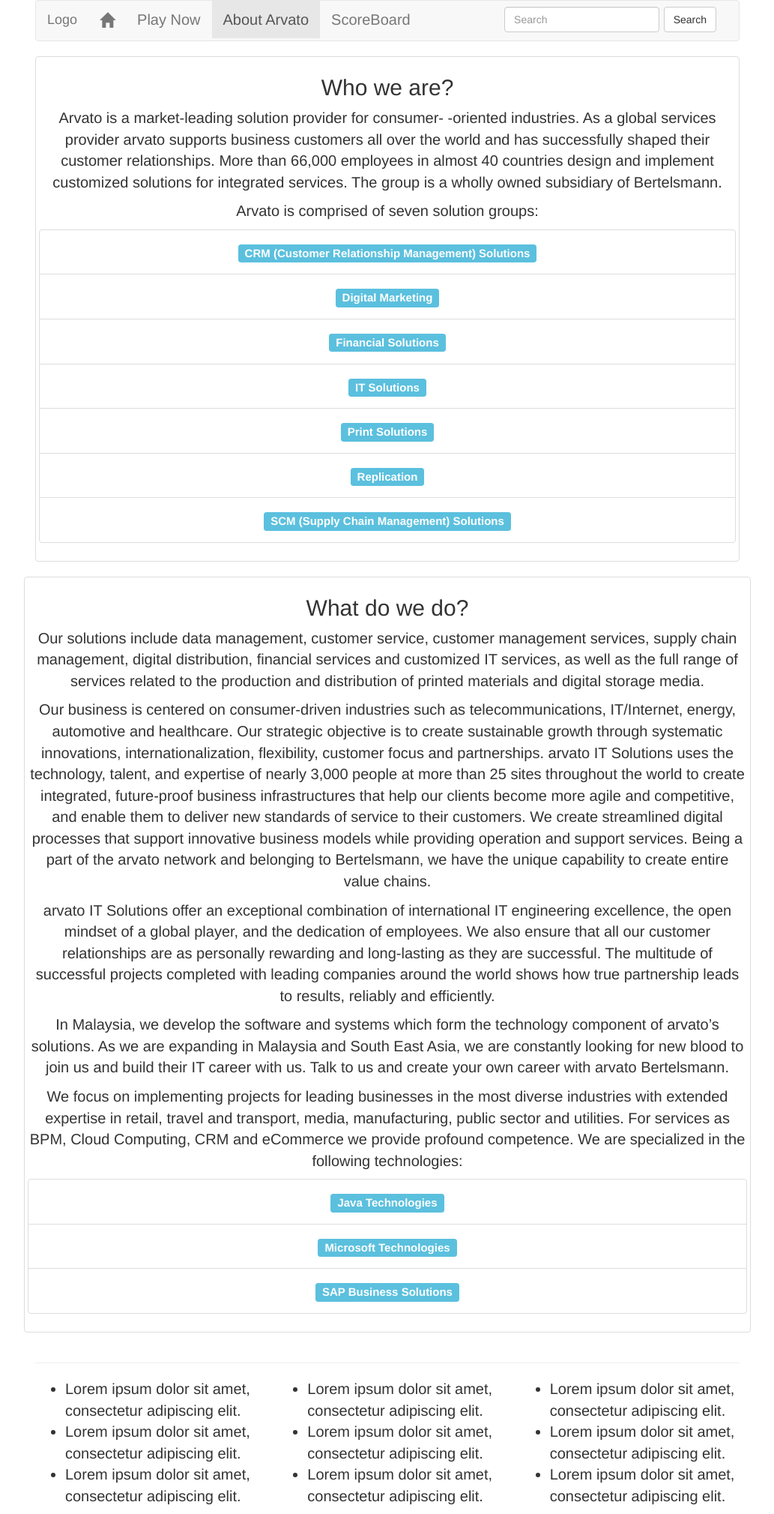
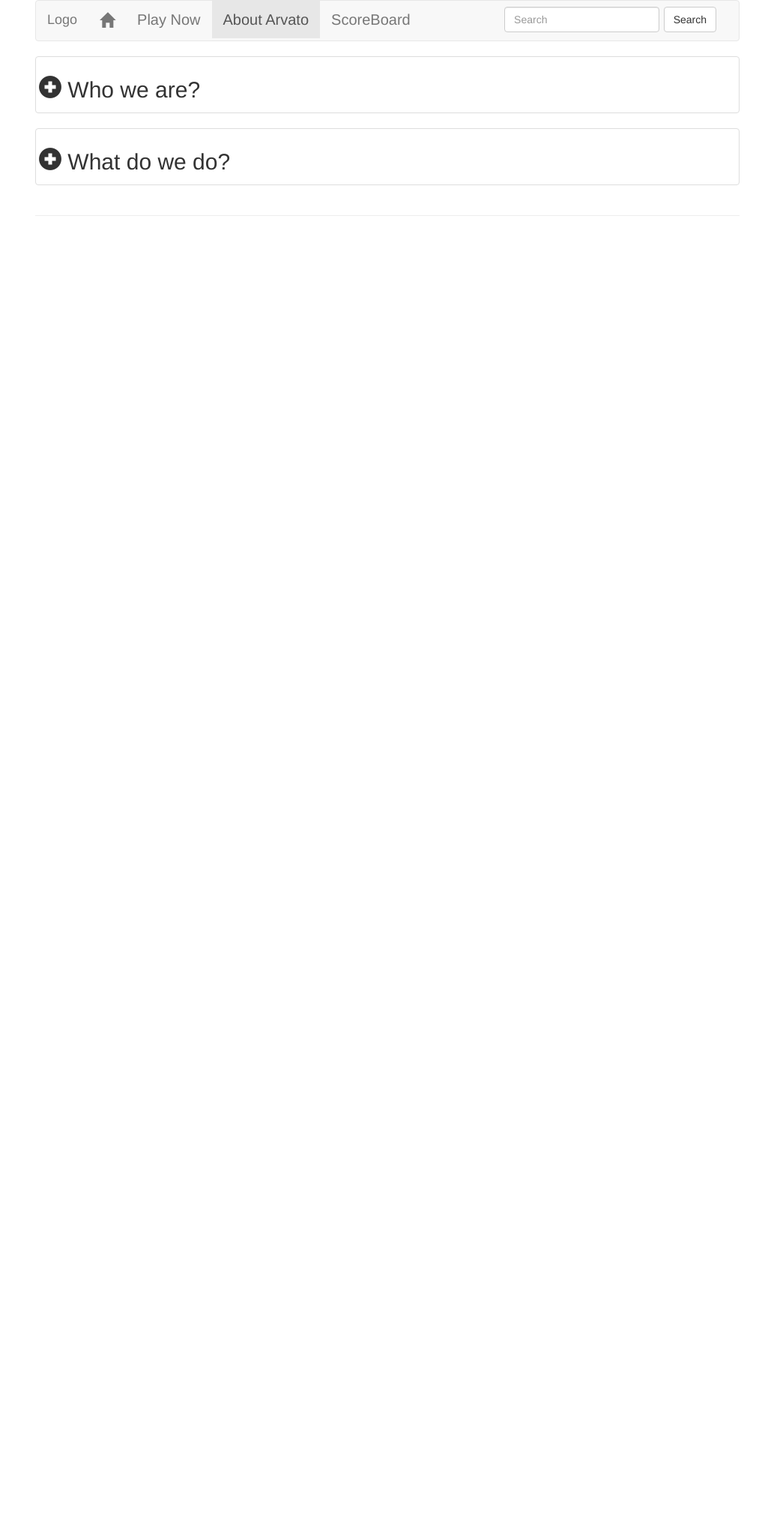
Before and after one commit to jingtaotan/quiz-game, a PHP site: page /about.php in a window 1280 px wide. Shown: the whole page at 75% size, without its empty margins (123-1156 px from the left). After the commit the page ends 288 px from the top, so only its background shows below. Run offline with PHP 8.4, Linux system fonts and the light colour scheme; some libraries are stand-ins or nearby versions.

Commit message:
update on about page

```diff
--- a/about.php
+++ b/about.php
@@ -25,9 +25,11 @@
 			<?php getNavBar("about"); ?>
 			<div class="container-fluid">
 				<div id="content" class="row">
-					<div class="col-md-12 thumbnail text-center">
-						<h2>Who we are?</h2>
-						<p>Arvato is a market-leading solution provider for consumer-
+					<div class="col-md-12 thumbnail">
+						<h2 class="parrentHidden"><span class="glyphicon glyphicon-minus-sign childHidden" aria-hidden="true"></span><span class="glyphicon glyphicon-plus-sign" aria-hidden="true"></span> Who we are?</h2>
+						<div class="childHidden text-center">
+							<p>
+								Arvato is a market-leading solution provider for consumer-
 								-oriented industries.
 								As a global services provider arvato supports business
 								customers all over the world and has successfully shaped their
@@ -36,23 +38,42 @@
 								solutions for integrated services. The group is a wholly owned
 								subsidiary of Bertelsmann.
 							</p>
-						<p>Arvato is comprised of seven solution groups:</p>
+							<p>
+								Arvato is comprised of seven solution groups:
+							</p>
 							<ul class="list-group">
-                            <li class="list-group-item"><span class="label label-info">CRM (Customer Relationship Management) Solutions</span></li>
-                            <li class="list-group-item"><span class="label label-info">Digital Marketing</span></li>
-                            <li class="list-group-item"><span class="label label-info">Financial Solutions</span></li>
-                            <li class="list-group-item"><span class="label label-info">IT Solutions</span></li>
-                            <li class="list-group-item"><span class="label label-info">Print Solutions</span></li>
-                            <li class="list-group-item"><span class="label label-info">Replication</span></li>
-                            <li class="list-group-item"><span class="label label-info">SCM (Supply Chain Management) Solutions</span></li>
+								<li class="list-group-item">
+									<span class="label label-info">CRM (Customer Relationship Management) Solutions</span>
+								</li>
+								<li class="list-group-item">
+									<span class="label label-info">Digital Marketing</span>
+								</li>
+								<li class="list-group-item">
+									<span class="label label-info">Financial Solutions</span>
+								</li>
+								<li class="list-group-item">
+									<span class="label label-info">IT Solutions</span>
+								</li>
+								<li class="list-group-item">
+									<span class="label label-info">Print Solutions</span>
+								</li>
+								<li class="list-group-item">
+									<span class="label label-info">Replication</span>
+								</li>
+								<li class="list-group-item">
+									<span class="label label-info">SCM (Supply Chain Management) Solutions</span>
+								</li>
 							</ul>
 						</div>
 					</div>
 				</div>
 				<div id="content" class="row">
-					<div class="col-md-12 thumbnail text-center">
-						<h2>What do we do?</h2>
-						<p>Our solutions include data management, customer service,
+					<div class="col-md-12 thumbnail">
+						<h2 class="parrentHidden"><span class="glyphicon glyphicon-minus-sign childHidden" aria-hidden="true"></span>
+						<span class="glyphicon glyphicon-plus-sign" aria-hidden="true"></span> What do we do?</h2>
+						<div class="childHidden text-center">
+							<p>
+								Our solutions include data management, customer service,
 								customer management services, supply chain management,
 								digital distribution, financial services and customized IT
 								services, as well as the full range of services related to the
@@ -102,10 +123,18 @@
 								We are specialized in the following technologies:
 							</p>
 							<ul class="list-group">
-						    <li class="list-group-item"><span class="label label-info">Java Technologies</span></li>
-						    <li class="list-group-item"><span class="label label-info">Microsoft Technologies</span></li>
-						    <li class="list-group-item"><span class="label label-info">SAP Business Solutions</span></li>
+								<li class="list-group-item">
+									<span class="label label-info">Java Technologies</span>
+								</li>
+								<li class="list-group-item">
+									<span class="label label-info">Microsoft Technologies</span>
+								</li>
+								<li class="list-group-item">
+									<span class="label label-info">SAP Business Solutions</span>
+								</li>
 							</ul>
+						</div>
+					</div>
 				</div>
 			</div>
 			<script>
@@ -115,7 +144,8 @@
 						xfbml : true,
 						version : 'v2.2'
 					});
-					}; ( function(d, s, id) {
+				};
+				( function(d, s, id) {
 						var js,
 						    fjs = d.getElementsByTagName(s)[0];
 						if (d.getElementById(id)) {
@@ -129,47 +159,7 @@
 			</script>
 			<div class="fb-like" data-share="true" data-width="450" data-show-faces="true"></div>
 			<hr />
-				<div id="footer" class="row">
-					<div class="col-md-4">
-						<ul>
-							<li>
-								Lorem ipsum dolor sit amet, consectetur adipiscing elit.
-							</li>
-							<li>
-								Lorem ipsum dolor sit amet, consectetur adipiscing elit.
-							</li>
-							<li>
-								Lorem ipsum dolor sit amet, consectetur adipiscing elit.
-							</li>
-						</ul>
-					</div>
-					<div class="col-md-4">
-						<ul>
-							<li>
-								Lorem ipsum dolor sit amet, consectetur adipiscing elit.
-							</li>
-							<li>
-								Lorem ipsum dolor sit amet, consectetur adipiscing elit.
-							</li>
-							<li>
-								Lorem ipsum dolor sit amet, consectetur adipiscing elit.
-							</li>
-						</ul>
-					</div>
-					<div class="col-md-4">
-						<ul>
-							<li>
-								Lorem ipsum dolor sit amet, consectetur adipiscing elit.
-							</li>
-							<li>
-								Lorem ipsum dolor sit amet, consectetur adipiscing elit.
-							</li>
-							<li>
-								Lorem ipsum dolor sit amet, consectetur adipiscing elit.
-							</li>
-						</ul>
-					</div>
-				</div>
+
 		</div>
 		</div>
 
@@ -177,5 +167,11 @@
 		<script src="https://ajax.googleapis.com/ajax/libs/jquery/1.11.2/jquery.min.js"></script>
 		<!-- Include all compiled plugins (below), or include individual files as needed -->
 		<script src="js/bootstrap.min.js"></script>
+		<script>
+			$(".parrentHidden").click(function() {
+				$(this).children('.glyphicon').toggle();
+				$(this).next('.childHidden').slideToggle();
+			});
+		</script>
 	</body>
 </html>
```
Lines whose indentation alone changed are shown as unchanged.
